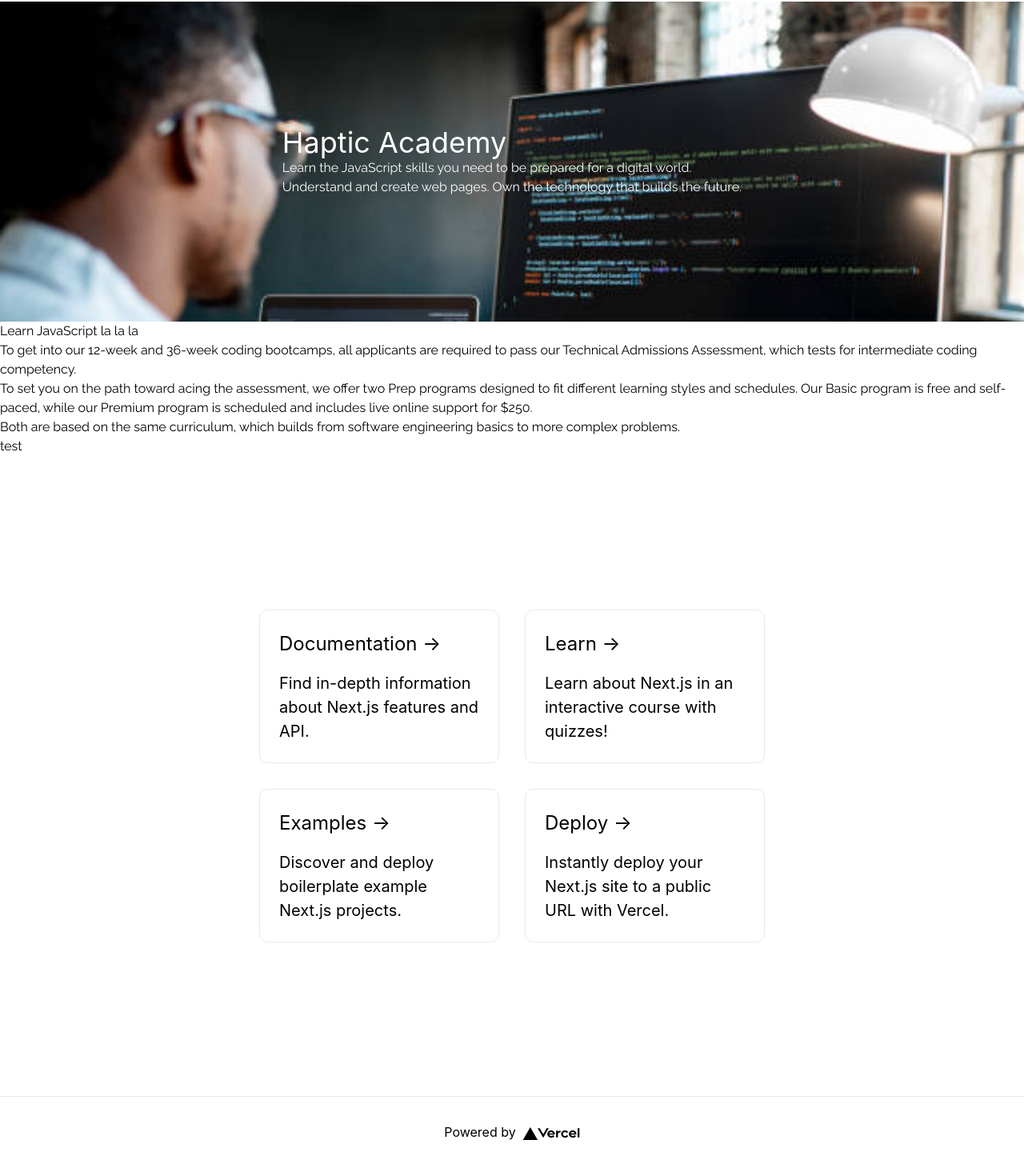
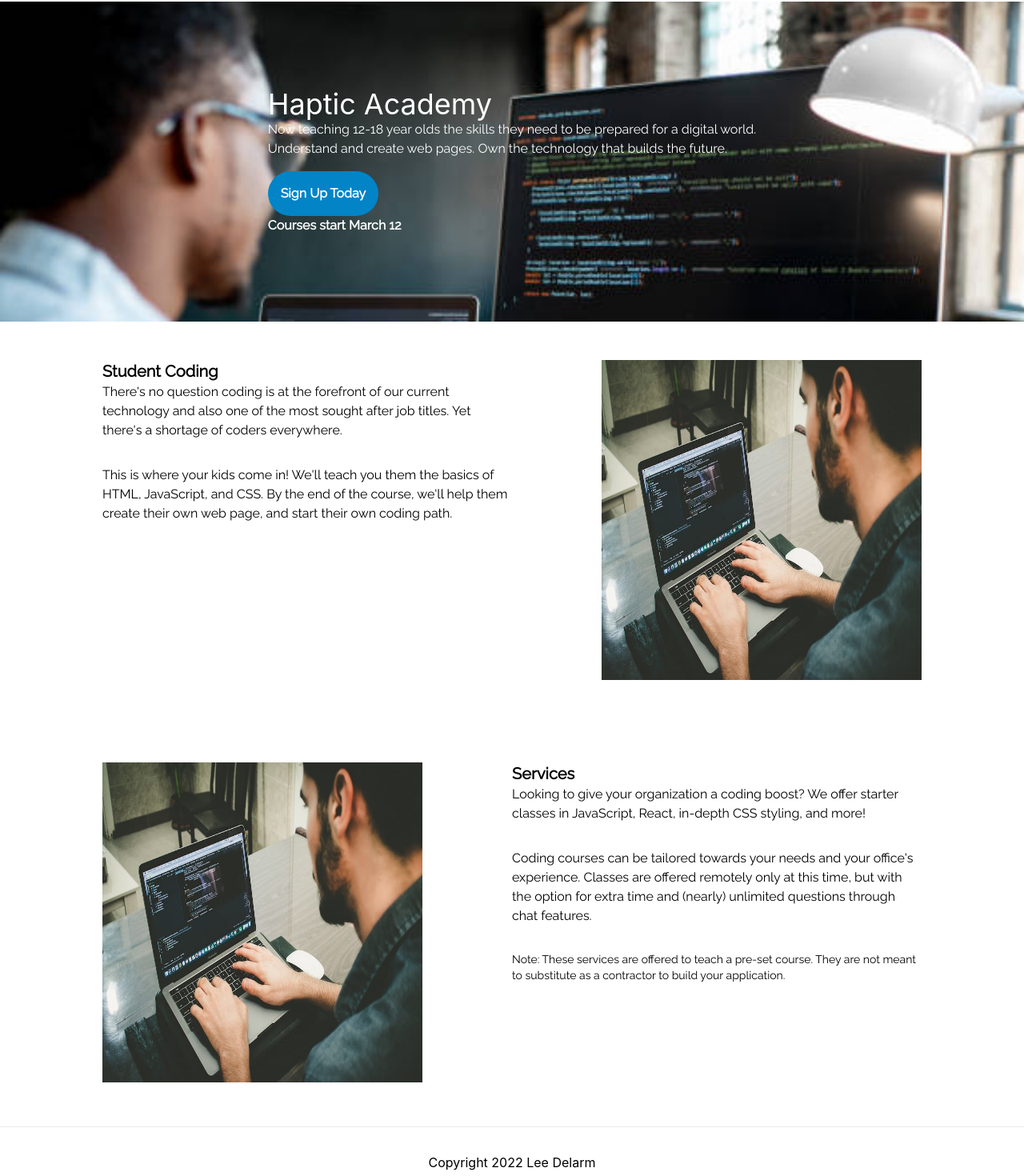
Before and after one commit to OrganicCat/school-frontend, a Next.js app: page / in a window 1280 px wide. Shown: the part 58-1528 px from the top of the page at 80% size. Built offline with nearby package versions, Linux system fonts and the light colour scheme.

Commit message:
Update with new sections

```diff
--- /dev/null
+++ b/pages/courses.tsx
@@ -0,0 +1,49 @@
+import type { NextPage } from 'next'
+import Head from 'next/head'
+import styles from '../styles/Home.module.css'
+import Header from './header'
+
+const Home: NextPage = () => {
+    return (
+        <div className={styles.container}>
+            <Head>
+                <title>Haptic Academy</title>
+                <link rel="preconnect" href="https://fonts.googleapis.com" />
+                <link rel="preconnect" href="https://fonts.gstatic.com" />
+                <link href="https://fonts.googleapis.com/css2?family=Raleway&display=swap" rel="stylesheet" />
+            </Head>
+
+            <Header />
+
+            <div className="mx-auto">
+                The current offered courses are:
+                <p className="font-bold text-xl">Early Student (ages 12-18)</p>
+                <ul>
+                    <li>Introduction to HTML - 2 classes</li>
+                    <li>Introduction to CSS - 2 classes</li>
+                    <li>Introduction to JavaScript - 2 classes</li>
+                </ul>
+
+                <p className="font-bold text-xl pt-8">Free Range Student (18+)</p>
+                <ul>
+                    <li>Introduction to HTML - 2 classes</li>
+                    <li>Introduction to CSS - 2 classes</li>
+                    <li>Introduction to JavaScript - 2 classes</li>
+                </ul>
+
+                <p className="font-bold text-xl pt-8">Intermediary Student</p>
+                <ul>
+                    <li>Introduction to React - 2 classes</li>
+                    <li>Introduction to NextJS - 2 classes</li>
+                    <li>Building Applications - 3 classes</li>
+                </ul>
+            </div>
+
+            <footer className={styles.footer}>
+                <div>Copyright 2022 Lee Delarm</div>
+            </footer>
+        </div>
+    )
+}
+
+export default Home
--- a/pages/header.tsx
+++ b/pages/header.tsx
@@ -1,9 +1,10 @@
 export default function Header() {
     return (
-        <div className="flex text-black bg-white p-4">
+        <div className="mx-auto max-w-screen-lg flex text-black bg-white p-4">
             <div className="flex-1 text-xl">Haptic Academy</div>
             <div className="flex flex-row space-x-8">
-                <div><a href="#">Courses</a></div>
+                <div><a href="/">Home</a></div>
+                <div><a href="courses">Courses</a></div>
                 <div><a href="#">Location</a></div>
                 <div><a href="#">Services</a></div>
                 <div><a href="#">About Us</a></div>
--- a/pages/index.tsx
+++ b/pages/index.tsx
@@ -1,8 +1,9 @@
 import type { NextPage } from 'next'
 import Head from 'next/head'
-import Image from 'next/image'
 import styles from '../styles/Home.module.css'
 import Header from './header'
+import Students from './students'
+import Services from './services'
 
 const Home: NextPage = () => {
     return (
@@ -10,75 +11,30 @@ const Home: NextPage = () => {
             <Head>
                 <title>Haptic Academy</title>
                 <link rel="preconnect" href="https://fonts.googleapis.com" />
-                <link rel="preconnect" href="https://fonts.gstatic.com" crossOrigin />
+                <link rel="preconnect" href="https://fonts.gstatic.com" />
                 <link href="https://fonts.googleapis.com/css2?family=Raleway&display=swap" rel="stylesheet" />
             </Head>
+
             <Header />
 
             <div className={`${styles.headerBody} flex justify-center items-center`}>
                 <div>
                     <div className="text-4xl">Haptic Academy</div>
                     <div className={styles.ralewayFont}>
-                        <p>Learn the JavaScript skills you need to be prepared for a digital world.</p>
+                        <p>Now teaching 12-18 year olds the skills they need to be prepared for a digital world.</p>
                         <p>Understand and create web pages. Own the technology that builds the future.</p>
+                        <div className="rounded-full bg-sky-600 text-white p-4 w-fit mt-4 font-bold">Sign Up Today</div>
+                        <p className="font-bold">Courses start March 12</p>
                     </div>
                 </div>
             </div>
 
-            <div className={styles.ralewayFont}>
-                <div>
-                    <p>Learn JavaScript la la la</p>
-                    <p>To get into our 12-week and 36-week coding bootcamps, all applicants are required to pass our Technical Admissions Assessment, which tests for intermediate coding competency.</p>
-                    <p>To set you on the path toward acing the assessment, we offer two Prep programs designed to fit different learning styles and schedules. Our Basic program is free and self-paced, while our Premium program is scheduled and includes live online support for $250.</p>
-                    <p>Both are based on the same curriculum, which builds from software engineering basics to more complex problems.</p>
-                </div>
-                <div>test</div>
-            </div>
+            <Students />
 
-            <main className={styles.main}>
-
-                <div className={styles.grid}>
-                    <a href="https://nextjs.org/docs" className={styles.card}>
-                        <h2>Documentation &rarr;</h2>
-                        <p>Find in-depth information about Next.js features and API.</p>
-                    </a>
-
-                    <a href="https://nextjs.org/learn" className={styles.card}>
-                        <h2>Learn &rarr;</h2>
-                        <p>Learn about Next.js in an interactive course with quizzes!</p>
-                    </a>
-
-                    <a
-                        href="https://github.com/vercel/next.js/tree/canary/examples"
-                        className={styles.card}
-                    >
-                        <h2>Examples &rarr;</h2>
-                        <p>Discover and deploy boilerplate example Next.js projects.</p>
-                    </a>
-
-                    <a
-                        href="https://vercel.com/new?utm_source=create-next-app&utm_medium=default-template&utm_campaign=create-next-app"
-                        className={styles.card}
-                    >
-                        <h2>Deploy &rarr;</h2>
-                        <p>
-                            Instantly deploy your Next.js site to a public URL with Vercel.
-                        </p>
-                    </a>
-                </div>
-            </main>
+            <Services />
 
             <footer className={styles.footer}>
-                <a
-                    href="https://vercel.com?utm_source=create-next-app&utm_medium=default-template&utm_campaign=create-next-app"
-                    target="_blank"
-                    rel="noopener noreferrer"
-                >
-                    Powered by{' '}
-                    <span className={styles.logo}>
-                        <Image src="/vercel.svg" alt="Vercel Logo" width={72} height={16} />
-                    </span>
-                </a>
+                <div>Copyright 2022 Lee Delarm</div>
             </footer>
         </div>
     )
--- /dev/null
+++ b/pages/services.tsx
@@ -0,0 +1,15 @@
+import Image from 'next/image';
+import styles from '../styles/Home.module.css'
+
+export default function Services() {
+    return (
+        <div className={`${styles.ralewayFont} flex mx-auto max-w-screen-lg justify-between py-12`}>
+            <div><Image src="/coder.jpeg" width={400} height={400} /></div>
+            <div className="w-1/2">
+                <p className="font-bold text-xl">Services</p>
+                <p className="pb-8">Looking to give your organization a coding boost? We offer starter classes in JavaScript, React, in-depth CSS styling, and more!</p>
+                <p>Coding courses can be tailored towards your needs and your office's experience. Classes are offered remotely only at this time, but with the option for extra time and (nearly) unlimited questions through chat features.</p>
+                <p className="pt-8 text-sm">Note: These services are offered to teach a pre-set course. They are not meant to substitute as a contractor to build your application.</p>
+            </div>
+        </div>)
+}
--- /dev/null
+++ b/pages/students.tsx
@@ -0,0 +1,14 @@
+import Image from 'next/image';
+import styles from '../styles/Home.module.css'
+
+export default function Students() {
+    return (
+        <div className={`${styles.ralewayFont} flex mx-auto max-w-screen-lg justify-between py-12`}>
+            <div className="w-1/2">
+                <p className="font-bold text-xl">Student Coding</p>
+                <p className="pb-8">There's no question coding is at the forefront of our current technology and also one of the most sought after job titles. Yet there's a shortage of coders everywhere.</p>
+                <p>This is where your kids come in! We'll teach you them the basics of HTML, JavaScript, and CSS. By the end of the course, we'll help them create their own web page, and start their own coding path.</p>
+            </div>
+            <div><Image src="/coder.jpeg" width={400} height={400} /></div>
+        </div>)
+}
```
Also changed, not shown: public/coder.jpeg (renamed from public/danial-ricaros-FCHlYvR5gJI-unsplash.jpeg), 1 other file (tests, documents, lock files or other folders).
